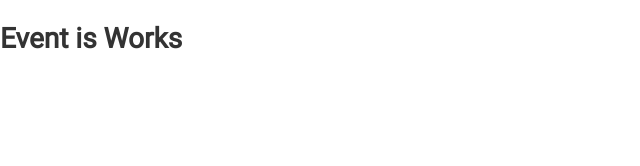
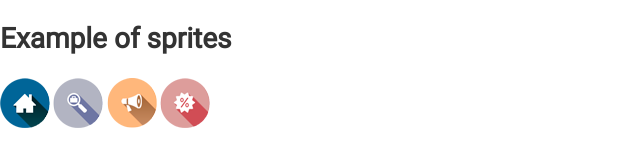
Before and after one commit to JoseChirinos/gooart, a website: page templates/event/event.html in a window 1280 px wide. Shown: the whole page, without its empty margins (0-640 px from the left). Drawn offline with Linux system fonts and the light colour scheme.

Commit message:
example of sprites

```diff
--- a/templates/event/event.css
+++ b/templates/event/event.css
@@ -0,0 +1,15 @@
+.image{
+	display: inline-block;
+    width: 50px;
+    height: 50px;
+    background-size: auto 50px;
+    background-position: 0px;
+}
+.image-sprites{
+	display: inline-block;
+	background: url(../../assets/images/sprite-logoo.png);
+    width: 50px;
+    height: 50px;
+    background-size: auto 50px;
+    background-position: 0px;
+}
--- a/templates/event/event.html
+++ b/templates/event/event.html
@@ -13,6 +13,35 @@
 	<title>Event</title>
 </head>
 <body>
-	<h1>Event is Works</h1>
+	<h1>Example of sprites</h1>
+
+	<!-- con sprites -->
+	<figure class="image-sprites">
+	</figure>
+
+	<figure class="image-sprites" style="background-position: 100px;">
+	</figure>
+
+	<figure class="image-sprites" style="background-position: 150px;">
+	</figure>
+
+	<figure class="image-sprites" style="background-position: 200px;">
+	</figure>
+
+	<br>
+
+	<!-- sin sprites
+	<figure class="image" style="background-image: url('../../assets/images/inicio.png');">
+	</figure>
+
+	<figure class="image" style="background-image: url('../../assets/images/empleos.png');">
+	</figure>
+
+	<figure class="image" style="background-image: url('../../assets/images/ofertas.png');">
+	</figure>
+
+	<figure class="image" style="background-image: url('../../assets/images/eventos.png');">
+	</figure>
+	-->
 </body>
 </html>
```
Also changed, not shown: assets/images/empleos.png (added), assets/images/eventos.png (added), assets/images/inicio.png (added), assets/images/noticias.png (added), assets/images/ofertas.png (added), assets/images/sprite-logoo-light.png (added), assets/images/sprite-logoo.png (added).
